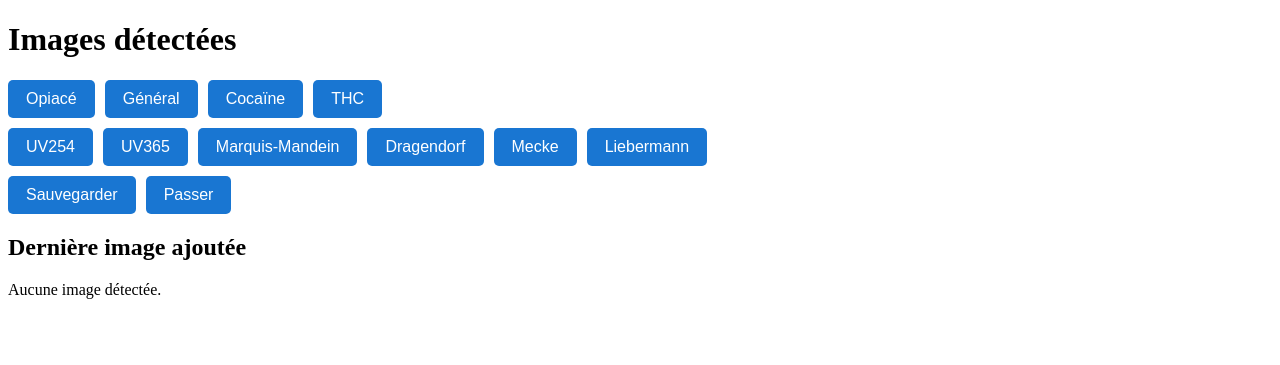
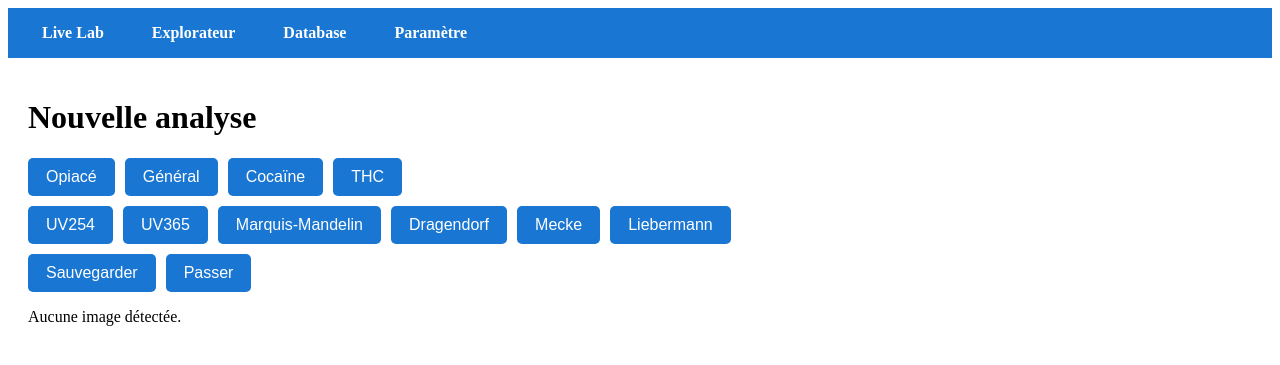
Before and after one commit to maurinbr/TLC, a Flask app: page / in a window 1280 px wide. Shown: the top 365 px of the page. Run offline with Flask 3, Linux system fonts and the light colour scheme.

Commit message:
prototype

```diff
--- a/app/routes.py
+++ b/app/routes.py
@@ -45,3 +45,15 @@ def save():
     with open(db_path, 'w', encoding='utf-8') as f:
         json.dump(db, f, ensure_ascii=False, indent=2)
     return jsonify({'ok': True})
+
+@app.route('/explorateur')
+def explorateur():
+    return render_template('explorateur.html', active_page='explorateur')
+
+@app.route('/database')
+def database():
+    return render_template('database.html', active_page='database')
+
+@app.route('/parametre')
+def parametre():
+    return render_template('parametre.html', active_page='parametre')
--- /dev/null
+++ b/app/templates/base.html
@@ -0,0 +1,41 @@
+<!DOCTYPE html>
+<html lang="fr">
+<head>
+    <meta charset="UTF-8">
+    <title>{% block title %}TLC App{% endblock %}</title>
+    <meta http-equiv="refresh" content="10">
+    <style>
+        .navbar {
+            background: #1976d2;
+            color: #fff;
+            padding: 10px 20px;
+            display: flex;
+            gap: 20px;
+            align-items: center;
+        }
+        .navbar a {
+            color: #fff;
+            text-decoration: none;
+            font-weight: bold;
+            padding: 6px 14px;
+            border-radius: 4px;
+            transition: background 0.2s;
+        }
+        .navbar a.active, .navbar a:hover {
+            background: #125ea2;
+        }
+    </style>
+    {% block head %}{% endblock %}
+</head>
+<body>
+    <nav class="navbar">
+        <a href="/" class="{% if active_page == 'index' %}active{% endif %}">Live Lab</a>
+        <a href="/explorateur" class="{% if active_page == 'explorateur' %}active{% endif %}">Explorateur</a>
+        <a href="/database" class="{% if active_page == 'database' %}active{% endif %}">Database</a>
+        <a href="/parametre" class="{% if active_page == 'parametre' %}active{% endif %}">Paramètre</a>
+    </nav>
+    <div style="padding: 20px;">
+        {% block content %}{% endblock %}
+    </div>
+</body>
+</html>
--- /dev/null
+++ b/app/templates/database.html
@@ -0,0 +1,6 @@
+{% extends 'base.html' %}
+{% block title %}Database - TLC App{% endblock %}
+{% block content %}
+<h2>Base de données</h2>
+<p>Affichage du contenu de la base de données.</p>
+{% endblock %}
--- /dev/null
+++ b/app/templates/explorateur.html
@@ -0,0 +1,6 @@
+{% extends 'base.html' %}
+{% block title %}Explorateur - TLC App{% endblock %}
+{% block content %}
+<h2>Explorateur</h2>
+<p>Page d'exploration des images et fichiers.</p>
+{% endblock %}
--- a/app/templates/index.html
+++ b/app/templates/index.html
@@ -1,9 +1,6 @@
-<!DOCTYPE html>
-<html lang="fr">
-<head>
-    <meta charset="UTF-8">
-    <title>Images détectées</title>
-    <meta http-equiv="refresh" content="10"> <!-- Rafraîchit la page toutes les 5 secondes -->
+{% extends 'base.html' %}
+{% block title %}Accueil - TLC App{% endblock %}
+{% block head %}
 <style>
     .btn-row { display: flex; gap: 10px; margin-bottom: 10px; }
     .btn-tlc {
@@ -23,9 +20,9 @@
         box-shadow: 0 0 0 2px #388e3c;
     }
 </style>
-</head>
-<body>
-    <h1>Images détectées</h1>
+{% endblock %}
+{% block content %}
+    <h1>Nouvelle analyse</h1>
     <div class="btn-row" id="éluant">
         <button class="btn-tlc" onclick="selectBtn(this, 'éluant')">Opiacé</button>
         <button class="btn-tlc" onclick="selectBtn(this, 'éluant')">Général</button>
@@ -35,7 +32,7 @@
     <div class="btn-row" id="révélateur">
         <button class="btn-tlc" onclick="selectBtn(this, 'révélateur')">UV254</button>
         <button class="btn-tlc" onclick="selectBtn(this, 'révélateur')">UV365</button>
-        <button class="btn-tlc" onclick="selectBtn(this, 'révélateur')">Marquis-Mandein</button>
+        <button class="btn-tlc" onclick="selectBtn(this, 'révélateur')">Marquis-Mandelin</button>
         <button class="btn-tlc" onclick="selectBtn(this, 'révélateur')">Dragendorf</button>
         <button class="btn-tlc" onclick="selectBtn(this, 'révélateur')">Mecke</button>
         <button class="btn-tlc" onclick="selectBtn(this, 'révélateur')">Liebermann</button>
@@ -44,6 +41,14 @@
         <button class="btn-tlc" onclick="saveData()">Sauvegarder</button>
         <button class="btn-tlc">Passer</button>
     </div>
+    {% if last_img %}
+        <div style="margin-bottom:30px;">
+            <img src="{{ url_for('static', filename='images/' + last_img) }}" alt="Dernière image" style="max-width:400px; border:2px solid #4caf50; box-shadow:2px 2px 12px #aaa;">
+            <br><b>{{ last_img }}</b>
+        </div>
+    {% else %}
+        <p>Aucune image détectée.</p>
+    {% endif %}
     <script>
         function selectBtn(btn, rowId) {
             const row = document.getElementById(rowId);
@@ -52,6 +57,18 @@
             // Sauvegarde le choix dans le localStorage
             localStorage.setItem('activeBtn_' + rowId, Array.from(row.children).indexOf(btn));
         }
+        function restoreActiveBtns() {
+            ['éluant', 'révélateur'].forEach(function(rowId) {
+                const idx = localStorage.getItem('activeBtn_' + rowId);
+                if (idx !== null) {
+                    const row = document.getElementById(rowId);
+                    if (row && row.children[idx]) {
+                        row.children[idx].classList.add('active');
+                    }
+                }
+            });
+        }
+        setTimeout(restoreActiveBtns, 100);
         function saveData() {
             const eluant = document.querySelector('#éluant .btn-tlc.active');
             const colorant = document.querySelector('#révélateur .btn-tlc.active');
@@ -70,14 +87,4 @@
             .then(r => r.ok ? alert('Sauvegardé !') : alert('Erreur sauvegarde'));
         }
     </script>
-    <h2>Dernière image ajoutée</h2>
-    {% if last_img %}
-        <div style="margin-bottom:30px;">
-            <img src="{{ url_for('static', filename='images/' + last_img) }}" alt="Dernière image" style="max-width:400px; border:2px solid #4caf50; box-shadow:2px 2px 12px #aaa;">
-            <br><b>{{ last_img }}</b>
-        </div>
-    {% else %}
-        <p>Aucune image détectée.</p>
-    {% endif %}
-</body>
-</html>
+{% endblock %}
--- /dev/null
+++ b/app/templates/parametre.html
@@ -0,0 +1,6 @@
+{% extends 'base.html' %}
+{% block title %}Paramètre - TLC App{% endblock %}
+{% block content %}
+<h2>Paramètres</h2>
+<p>Page de configuration des paramètres de l'application.</p>
+{% endblock %}
```
Lines whose indentation alone changed are shown as unchanged.
